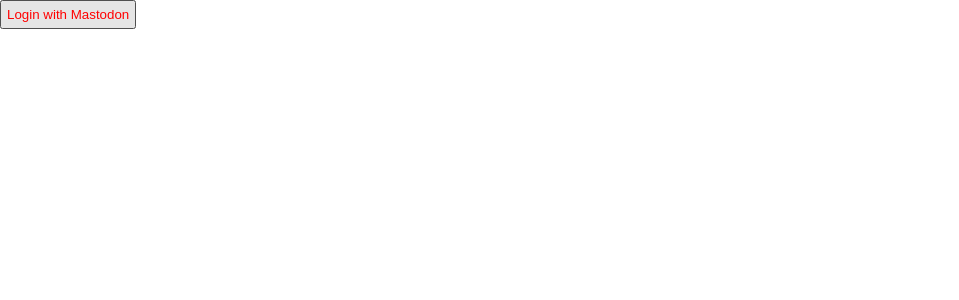
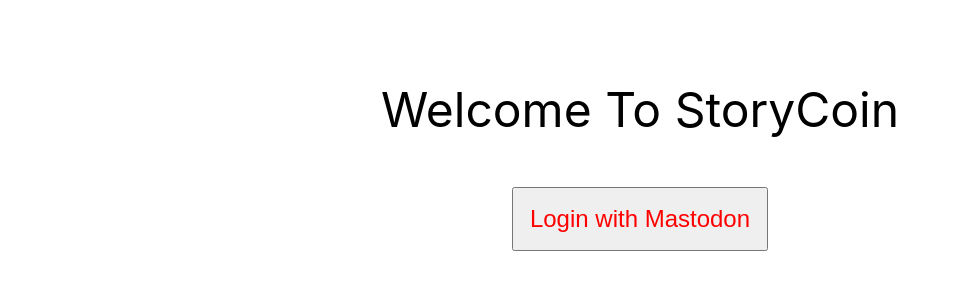
Before and after one commit to JamieZigelbaumStudio/mastodon-spike, a React (Create React App) app: page /#/ in a window 1280 px wide. Shown: the top 300 px of the page, without its empty margins (0-959 px from the left). Built offline with nearby package versions, Linux system fonts and the light colour scheme.

Commit message:
Update Login page view

```diff
--- a/src/pages/login/components/Login.jsx
+++ b/src/pages/login/components/Login.jsx
@@ -1,5 +1,5 @@
 import React, {useState} from "react";
-import {Button} from "../styles/Button";
+import {LoginButton, LoginTitle, LoginWrapper} from "../styles/Login";
 import {masToServer} from "../../common/model/MasToServer";
 import {Authorization} from "../../../api/auth/Authorization";
 import {Home} from "../../home/component/Home";
@@ -57,7 +57,10 @@
             .then(token => setAccessToken(token));
     }
 
-    return <div>
-        <Button onClick={buttonClicked}>Login with Mastodon</Button>
-    </div>
+    return <LoginWrapper>
+        <LoginTitle>
+            Welcome To StoryCoin
+        </LoginTitle>
+        <LoginButton onClick={buttonClicked}>Login with Mastodon</LoginButton>
+    </LoginWrapper>
 };
--- a/src/pages/login/styles/Button.jsx
+++ /dev/null
@@ -1,6 +0,0 @@
-import styled from "styled-components";
-
-export const Button = styled.button`
-    color: red;
-    padding: 5px
-`;
--- /dev/null
+++ b/src/pages/login/styles/Login.js
@@ -0,0 +1,24 @@
+import styled from "styled-components";
+
+export const LoginButton = styled.button`
+    color: red;
+    padding: 1rem;
+    font-size: 1.5rem;
+    cursor: pointer;
+    outline: 0;
+    width: fit-content;
+    margin-top: 3rem;
+    align-self: center;
+`;
+
+export const LoginWrapper = styled.div`
+    display: flex;
+    justify-content: center;
+    padding: 5rem;
+    flex-direction: column;
+`;
+
+export const LoginTitle = styled.div`
+    font-size: 3rem;
+    text-align: center;
+`;
```
